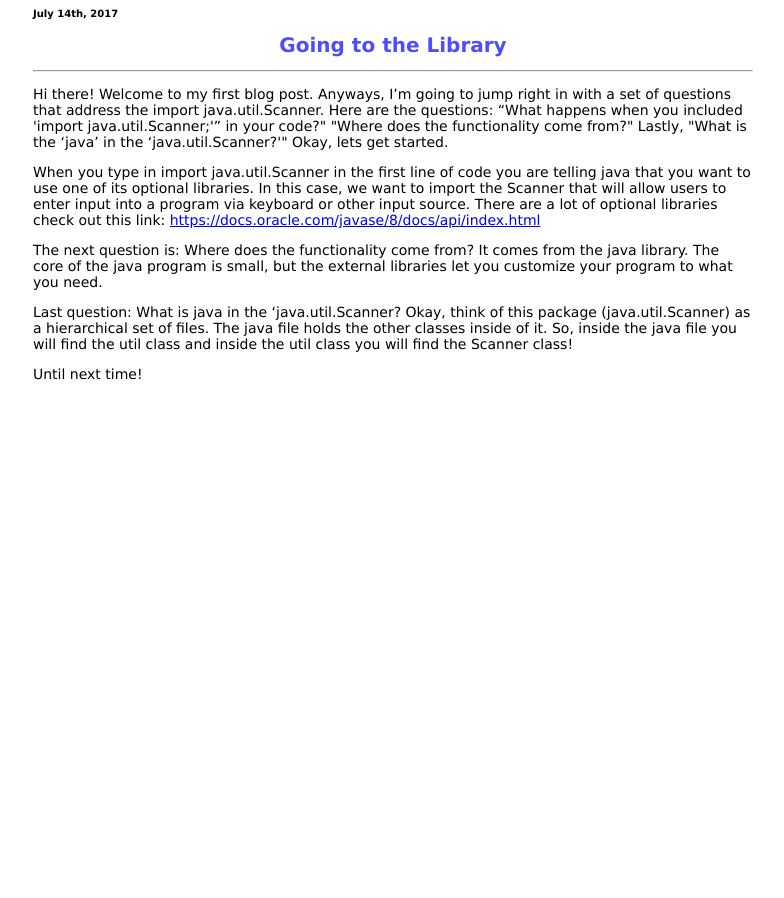
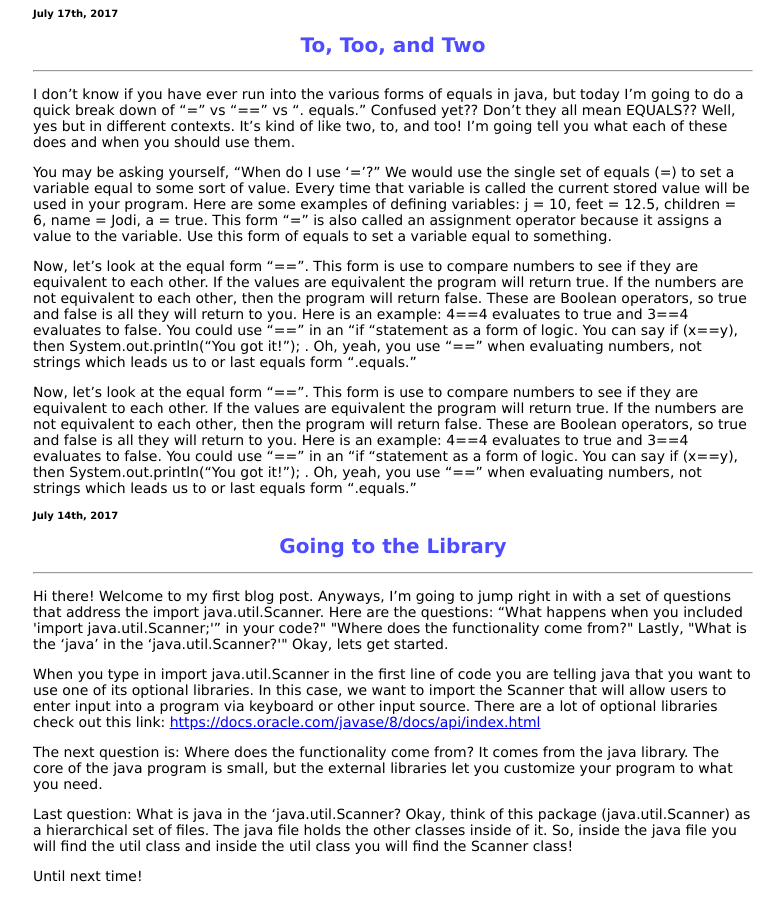
Before and after one commit to JoWalder/JoWalder.github.io, a plain HTML site: page index.html in a window 1280 px wide. Shown: the whole page, without its empty margins (247-1031 px from the left). Before the commit the page ends 800 px from the top, so only its background shows below. Drawn offline with Linux system fonts and the light colour scheme.

Commit message:
add post 2

```diff
--- a/index.html
+++ b/index.html
@@ -1,3 +1,56 @@
+<!DOCTYPE html>
+<html>
+
+	<head>
+		<title>
+			Jodi's Blog
+		</title>
+
+		<style>
+		body {
+	background-color: white;
+	font-family:verdana;
+	font-size: 14px;
+}
+
+
+
+h1 {
+	text-align: center;
+	font-size: 20px;
+	color: #4d4dff;
+}
+h2{
+	font-size: 10px;
+	text-align:left;
+}
+.container{width: 720px; margin: 0 auto;}
+</style>
+
+	</head>
+	<body>
+		<div class="container">
+
+		<h2>July 17th, 2017</h2>
+		<h1>To, Too, and Two</h1>
+		<hr>
+
+		<p>I don’t know if you have ever run into the various forms of equals in java, but today I’m going to do a quick break down of “=” vs “==” vs “. equals.” Confused yet?? Don’t they all mean EQUALS?? Well, yes but in different contexts. It’s kind of like two, to, and too!  I’m going tell you what each of these does and when you should use them.</p>
+
+		 <p>You may be asking yourself, “When do I use ‘=’?”  We would use the single set of equals (=)  to set a variable equal to some sort of value. Every time that variable is called the current stored value will be used in your program.  Here are some examples of defining variables:  j = 10, feet = 12.5, children = 6, name = Jodi, a = true.  This form “=” is also called an assignment operator because it assigns a value to the variable. Use this form of equals to set a variable equal to something.</p>
+
+     <p>Now, let’s look at the equal form “==”. This form is use to compare numbers to see if they are equivalent to each other. If the values are equivalent the program will return true. If the numbers are not equivalent to each other, then the program will return false.  These are Boolean operators, so true and false is all they will return to you. Here is an example: 4==4   evaluates to true and 3==4 evaluates to false.  You could use “==” in an “if “statement as a form of logic.  You can say if (x==y), then System.out.println(“You got it!”); . Oh, yeah, you use “==” when evaluating numbers, not strings which leads us to or last equals form “.equals.”</p>
+
+		 <p>Now, let’s look at the equal form “==”. This form is use to compare numbers to see if they are equivalent to each other. If the values are equivalent the program will return true. If the numbers are not equivalent to each other, then the program will return false.  These are Boolean operators, so true and false is all they will return to you. Here is an example: 4==4   evaluates to true and 3==4 evaluates to false.  You could use “==” in an “if “statement as a form of logic.  You can say if (x==y), then System.out.println(“You got it!”); . Oh, yeah, you use “==” when evaluating numbers, not strings which leads us to or last equals form “.equals.”
+
+</p>
+
+     <p></p>
+	 </div>
+	 </body>
+
+</html>
+
 <!DOCTYPE html>
 <html>
 
```
